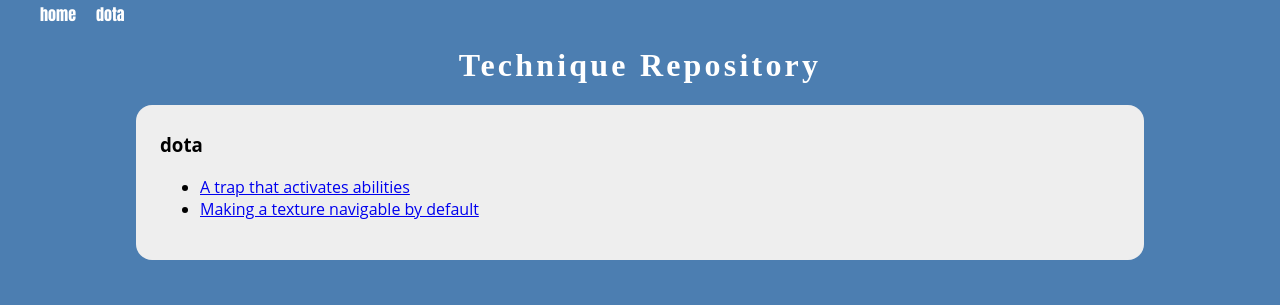
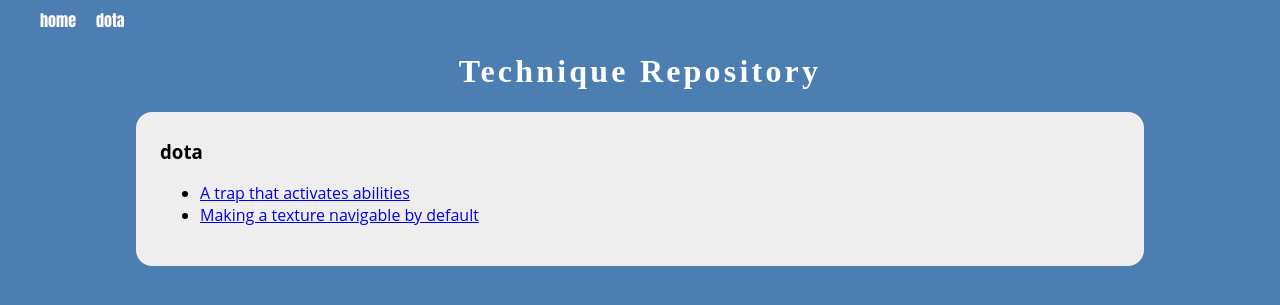
Before and after one commit to Thristhart/techniques, a Jekyll site: the page built from index.md, in a window 1280 px wide. Shown: the top 305 px of the page. Built offline with Jekyll 4.4.1, drawn with Linux system fonts in a browser that asks for light colours; some web fonts are replaced.

Commit message:
Updated global.css

```diff
--- a/assets/global.css
+++ b/assets/global.css
@@ -30,7 +30,8 @@
   text-decoration: underline;
 }
 header #navigation {
-  margin-top: 0.1em;
+  position: relative;
+  margin-top: 0.5em;
 }
 footer {
   position: absolute;
```
